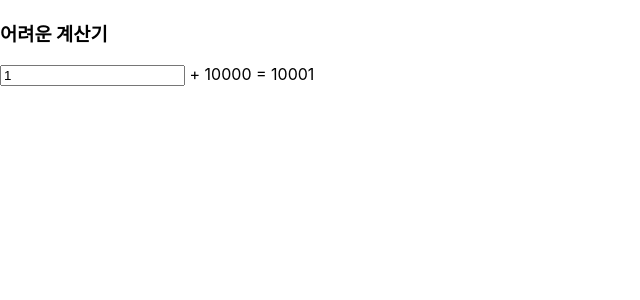
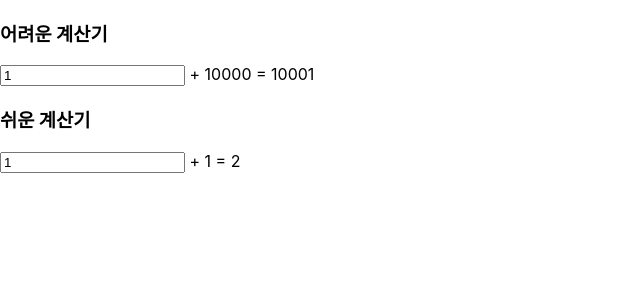
Before and after one commit to Yang-heesu/usememo-tutorial, a React (Create React App) app: page / in a window 1280 px wide. Shown: the top 300 px of the page, without its empty margins (0-640 px from the left). Built offline with nearby package versions, Linux system fonts and the light colour scheme.

Commit message:
쉬운 계산기 추가

```diff
--- a/src/App.js
+++ b/src/App.js
@@ -6,13 +6,23 @@ const hardCalculate = (number) => {
   return number + 10000;
 }
 
+const easyCalculate = (number) => {
+  console.log("쉬운 계산");
+  return number + 1;
+}
+
 function App() {
   const [hardNumber, setHardNumber] = useState(1);
+  const [easyNumber, setEasyNumber] = useState(1);
 
   //함수형 컴포넌트이기 때문에 hardNumber이 바뀔 때마다 렌더링이 된다.
   //hardSum이 초기화되어 hardCalculate함수를 실행하고 값을 받아오는데 시간이 걸린다.
   //어려운 계산기의 input number를 수정한 후 hardSum 값이 바뀌는 데에 딜레이가 있다.
   const hardSum = hardCalculate(hardNumber);
+
+  //for문을 없앴지만 hardSum처럼 딜레이가 있다.
+  //함수형 컴포넌트라서 easyNumber를 바꾸면 hardSum, easySum 둘 다 초기화가 된다.
+  const easySum = easyCalculate(easyNumber);
 
   return (
     <div>
@@ -23,6 +33,14 @@ function App() {
         onChange={(e) => setHardNumber(parseInt(e.target.value))}
       />
       <span> + 10000 = {hardSum}</span>
+
+      <h3>쉬운 계산기</h3>
+      <input
+        type="number"
+        value={easyNumber}
+        onChange={(e) => setEasyNumber(parseInt(e.target.value))}
+      />
+      <span> + 1 = {easySum}</span>
     </div>
   );
 }
```
